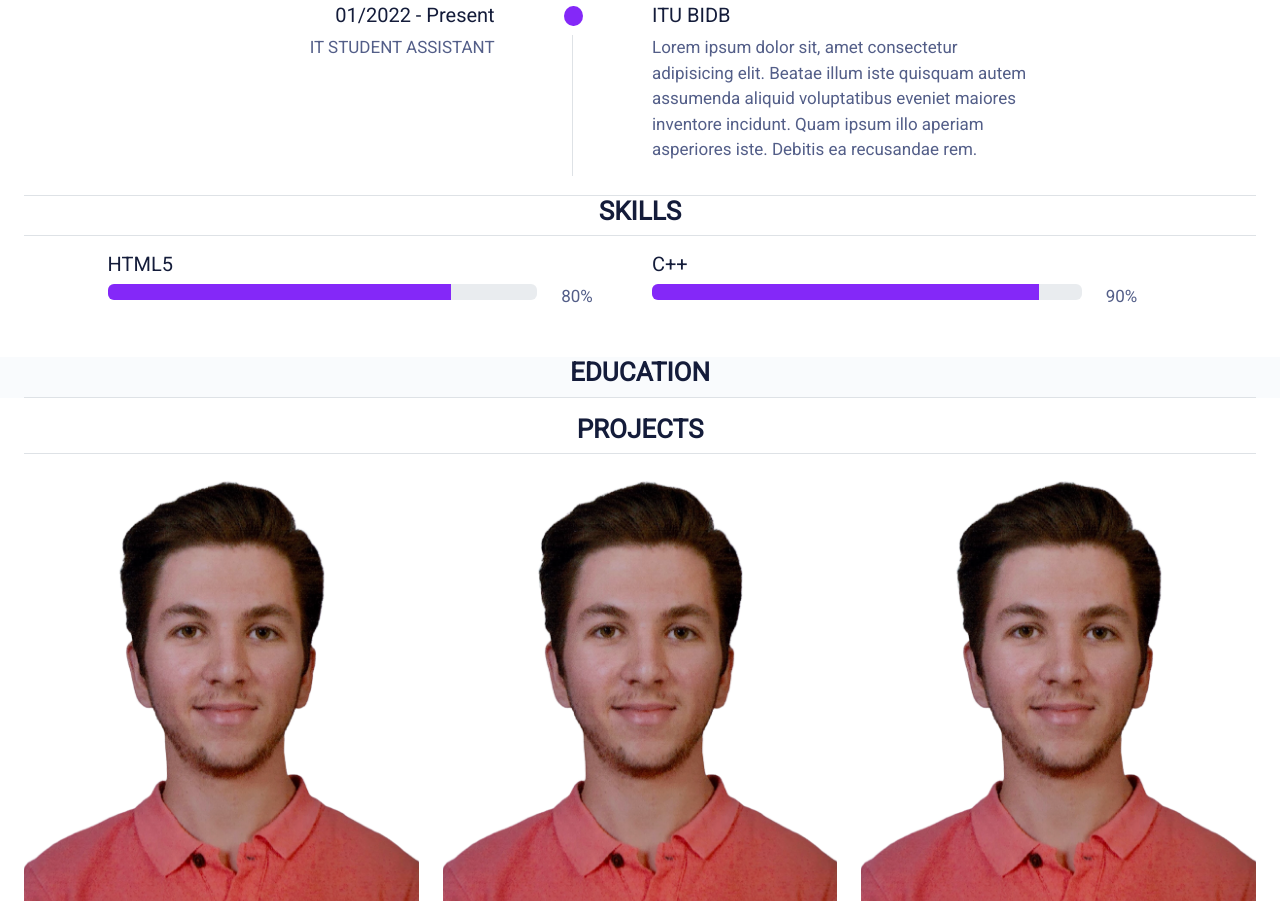
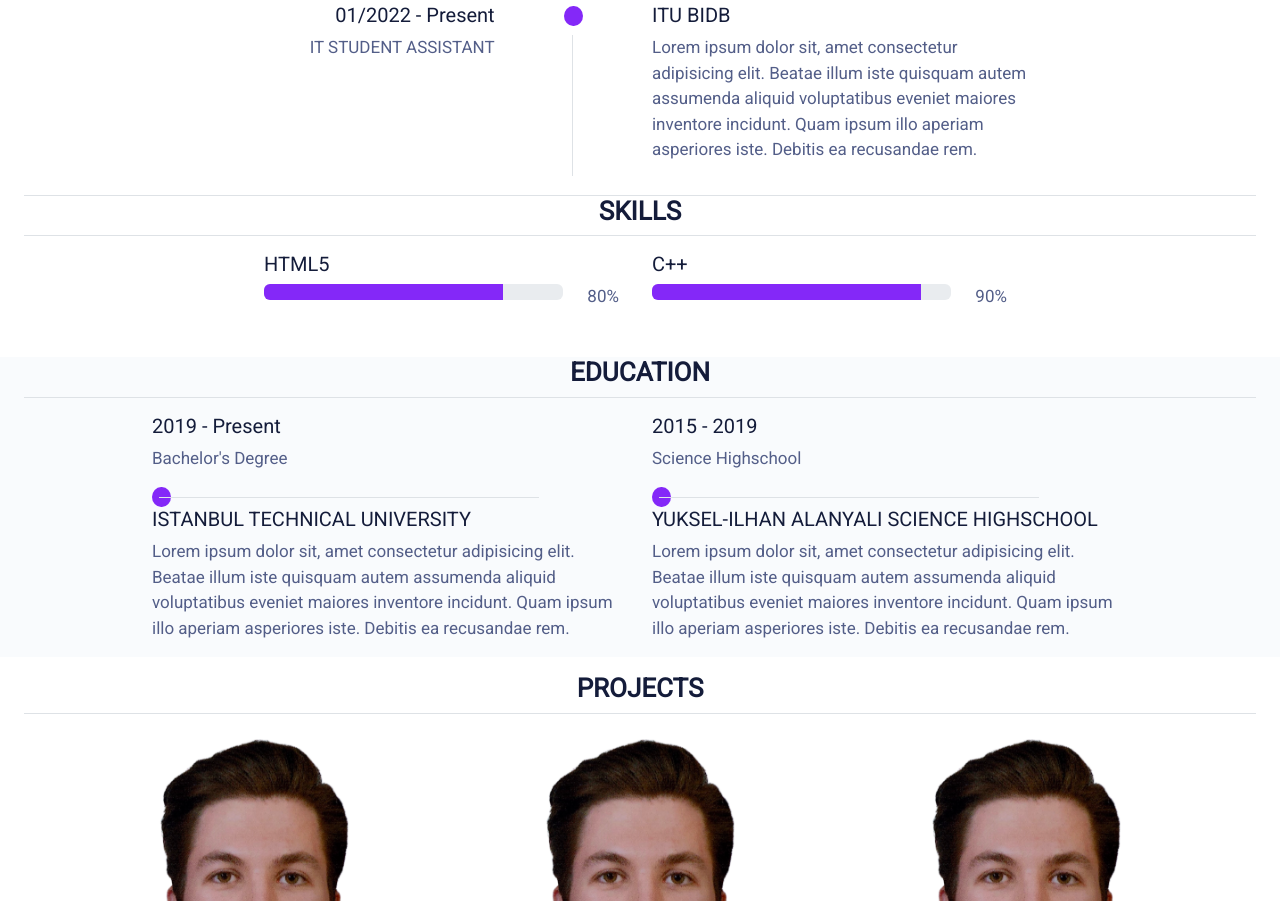
Before and after one commit to kadiryunusdemir/CV-website, a plain HTML site: page index.html in a window 1280 px wide. Shown: the part 959-1860 px from the top of the page. Drawn offline with nearby package versions, Linux system fonts and the light colour scheme.

```diff
--- a/index.html
+++ b/index.html
@@ -148,8 +148,8 @@
                     <div class="col-2 order-md-2 text-center">
                         <span class="badge border-0 rounded-circle theme_bg">&nbsp;</span>
                         <div class="row my-2" style="height: 80%;">
-                            <div class="col-6 border-end">&nbsp;</div>
-                            <div class="col-6">&nbsp;</div>
+                            <div class="col-6 border-end"></div>
+                            <div class="col-6"></div>
                         </div>
                     </div>
                     <div class="col-4 order-md-1 text-end">
@@ -165,8 +165,8 @@
                     <div class="col-2 order-md-2 text-center">
                         <span class="badge border-0 rounded-circle theme_bg">&nbsp;</span>
                         <div class="row my-2" style="height: 80%;">
-                            <div class="col-6 border-end">&nbsp;</div>
-                            <div class="col-6">&nbsp;</div>
+                            <div class="col-6 border-end"></div>
+                            <div class="col-6"></div>
                         </div>
                     </div>
                     <div class="col-4 order-md-1 text-end">
@@ -188,7 +188,7 @@
                 <h1>SKILLS</h1>
             </div>
 
-            <div class="container d-flex" style="max-width: 1113px">
+            <div class="container d-flex" style="max-width: 800px">
                 <div class="container my-3">
                     <h2>HTML5</h2>
                     <div class="row">
@@ -226,6 +226,48 @@
                 <h1>EDUCATION</h1>
             </div>
 
+            <div class="container" style="max-width: 1000px;">
+                <div class="row my-3">
+                    <div class="col-2 col-md-12 order-md-2">
+                        <div class="row row-cols-1 row-cols-md-2" style="height: 100%;">
+                            <div class="col d-md-flex align-items-center">
+                                <span class="badge border-0 rounded-circle theme_bg">&nbsp;</span>
+                                <div class="row my-2 border-bottom" style="width: 80%;"></div>
+                            </div>
+                            <div class="col d-md-flex align-items-center">
+                                <span class="badge border-0 rounded-circle theme_bg">&nbsp;</span>
+                                <div class="row my-2 border-bottom" style="width: 80%;"></div>
+                            </div>
+                        </div>
+                    </div>
+
+                    <div class="col-4 col-md-12 order-md-1">
+                        <div class="row row-cols-1 row-cols-md-2" style="height: 100%;">
+                            <div class="col text-end text-md-start">
+                                <h2>2019 - Present</h2>
+                                <p>Bachelor's Degree</p>
+                            </div>
+                            <div class="col text-end text-md-start">
+                                <h2>2015 - 2019</h2>
+                                <p>Science Highschool</p>
+                            </div>
+                        </div>
+                    </div>
+
+                    <div class="col-6 col-md-12 order-md-3">
+                        <div class="row row-cols-1 row-cols-md-2">
+                            <div class="col">
+                                <h2>ISTANBUL TECHNICAL UNIVERSITY</h2>
+                                <p>Lorem ipsum dolor sit, amet consectetur adipisicing elit. Beatae illum iste quisquam autem assumenda aliquid voluptatibus eveniet maiores inventore incidunt. Quam ipsum illo aperiam asperiores iste. Debitis ea recusandae rem.</p>
+                            </div>
+                            <div class="col">
+                                <h2>YUKSEL-ILHAN ALANYALI SCIENCE HIGHSCHOOL</h2>
+                                <p>Lorem ipsum dolor sit, amet consectetur adipisicing elit. Beatae illum iste quisquam autem assumenda aliquid voluptatibus eveniet maiores inventore incidunt. Quam ipsum illo aperiam asperiores iste. Debitis ea recusandae rem.</p>
+                            </div>
+                        </div>
+                    </div>
+                </div>
+            </div>
         </div>
     </div>
 
@@ -235,6 +277,7 @@
                 <h1>PROJECTS</h1>
             </div>
 
+            <div class="container" style="max-width: 1158px;">
                 <div class="row">
                     <div class="col-4">
                         <div class="hover_container">
```
Lines whose indentation alone changed are shown as unchanged.
